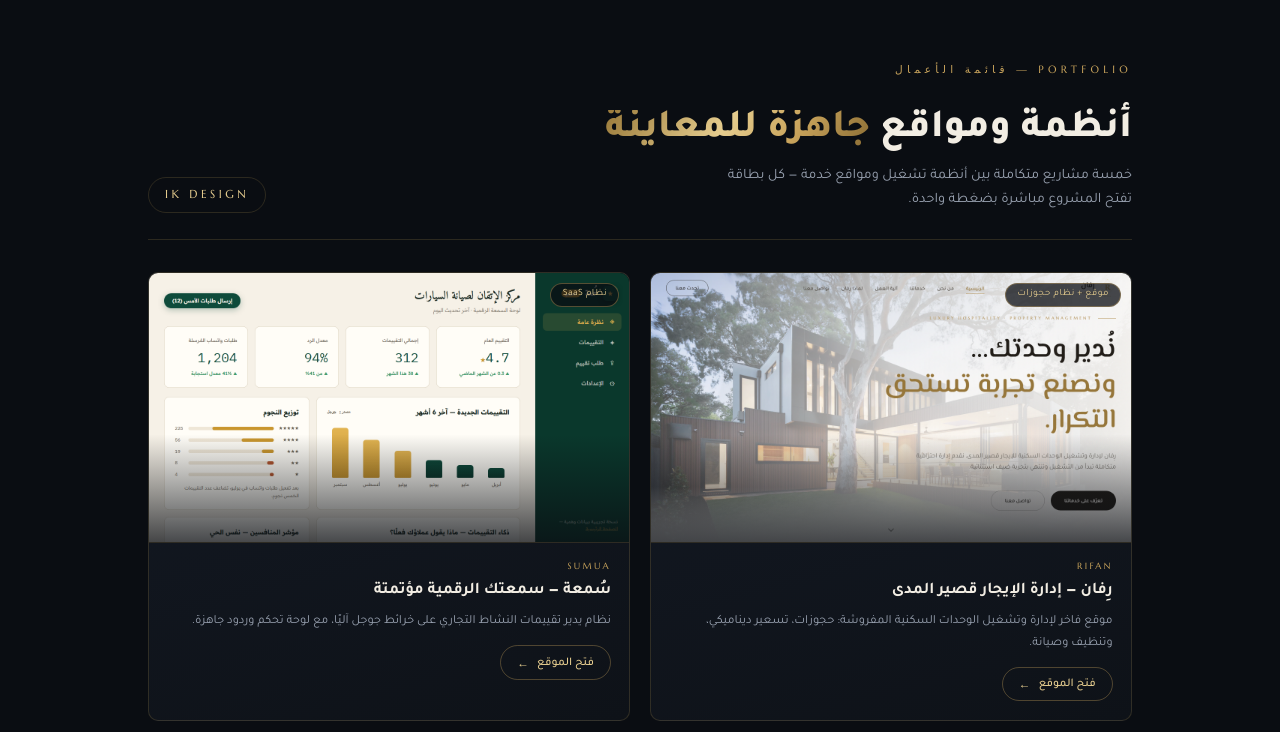
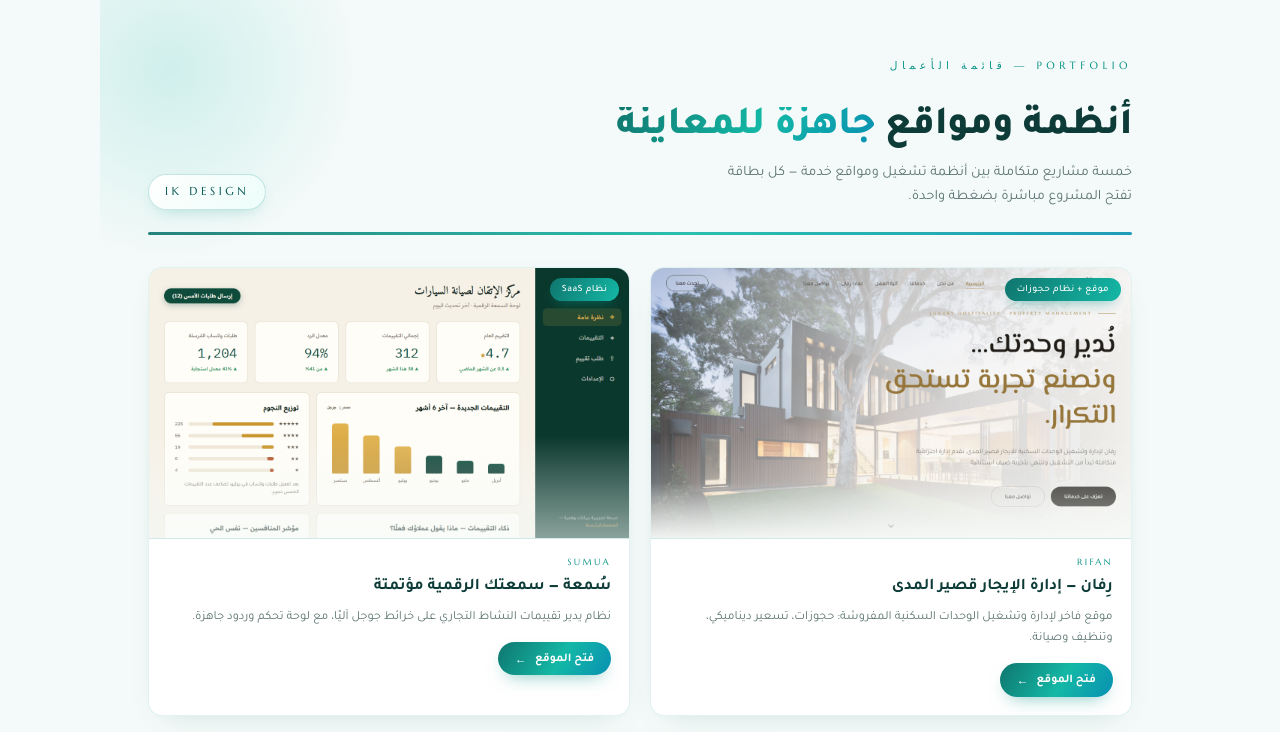
Before and after one commit to ikhalidfd-design/portfolio, a plain HTML site: page index.html in a window 1280 px wide. Shown: the top 732 px of the page. Drawn offline with Linux system fonts and the light colour scheme.

Commit message:
light turquoise redesign: portfolio + system showcase pages, fix wrong ons shot

```diff
--- a/index.html
+++ b/index.html
@@ -9,55 +9,80 @@
 <link href="https://fonts.googleapis.com/css2?family=Tajawal:wght@300;400;500;700;800&family=Marcellus&display=swap" rel="stylesheet">
 <style>
 :root{
-  --ink:#0a0d12;--ink2:#0e1218;--panel:#141a25;--line:rgba(201,164,92,.18);
-  --gold:#c9a45c;--gold2:#e6cd8f;--ivory:#f2ede3;--muted:#9aa3b2;
-  --grad:linear-gradient(120deg,#9a7a3a,#e6cd8f 45%,#c9a45c 70%,#8a6c33);
+  --teal:#0d9488;--teal2:#14b8a6;--deep:#0f5e58;--ink:#0c3b38;--muted:#5b7470;
+  --bg:#f4faf9;--card:#ffffff;--line:rgba(13,148,136,.22);--line2:rgba(13,148,136,.12);
+  --grad:linear-gradient(120deg,#0f766e,#14b8a6 55%,#0891b2);
 }
 *{margin:0;padding:0;box-sizing:border-box}
-html,body{background:var(--ink)}
-body{color:var(--ivory);font-family:'Tajawal',sans-serif;font-weight:400;line-height:1.7;-webkit-font-smoothing:antialiased}
+html,body{background:var(--bg)}
+body{color:var(--ink);font-family:'Tajawal',sans-serif;font-weight:400;line-height:1.7;-webkit-font-smoothing:antialiased}
 a{color:inherit;text-decoration:none}
-.kicker{font-family:'Marcellus',serif;letter-spacing:.4em;font-size:.66rem;color:var(--gold)}
+.kicker{font-family:'Marcellus',serif;letter-spacing:.42em;font-size:.66rem;color:var(--teal)}
 
-.page{max-width:1080px;margin:0 auto;padding:clamp(2rem,5vw,3.6rem) clamp(1.25rem,4vw,3rem) 2.5rem}
+.page{position:relative;max-width:1080px;margin:0 auto;padding:clamp(2rem,5vw,3.4rem) clamp(1.25rem,4vw,3rem) 2.5rem;overflow:hidden}
+.page::before{content:"";position:absolute;top:-140px;left:-140px;width:420px;height:420px;border-radius:50%;
+  background:radial-gradient(circle,rgba(20,184,166,.16),transparent 65%);pointer-events:none}
+.page::after{content:"";position:absolute;bottom:-160px;right:-120px;width:460px;height:460px;border-radius:50%;
+  background:radial-gradient(circle,rgba(8,145,178,.12),transparent 65%);pointer-events:none}
 
 /* ---------- header ---------- */
-header{display:flex;justify-content:space-between;align-items:flex-end;gap:1.5rem;padding-bottom:1.6rem;border-bottom:1px solid var(--line);margin-bottom:2rem}
-header h1{font-size:clamp(1.7rem,3.8vw,2.5rem);font-weight:800;margin-top:.7rem}
+header{position:relative;display:flex;justify-content:space-between;align-items:flex-end;gap:1.5rem;padding-bottom:1.6rem;margin-bottom:2rem}
+header::after{content:"";position:absolute;bottom:0;right:0;left:0;height:3px;border-radius:99px;
+  background:var(--grad);opacity:.9}
+header h1{font-size:clamp(1.7rem,3.8vw,2.5rem);font-weight:800;margin-top:.7rem;letter-spacing:-.01em}
 header h1 span{background:var(--grad);-webkit-background-clip:text;background-clip:text;color:transparent}
-header p{color:var(--muted);font-size:.9rem;max-width:420px}
-.hbrand{font-family:'Marcellus',serif;letter-spacing:.3em;font-size:.72rem;color:var(--gold2);border:1px solid var(--line);padding:.45rem 1rem;border-radius:99px;white-space:nowrap}
+header p{color:var(--muted);font-size:.9rem;max-width:430px}
+.hbrand{font-family:'Marcellus',serif;letter-spacing:.3em;font-size:.72rem;color:var(--deep);
+  background:linear-gradient(135deg,#ffffff,#ecfdf9);border:1px solid var(--line);
+  box-shadow:0 6px 18px -10px rgba(13,148,136,.45);padding:.45rem 1rem;border-radius:99px;white-space:nowrap}
 @media(max-width:640px){header{flex-direction:column;align-items:flex-start}}
 
-/* ---------- grid: 2 featured + 3 systems ---------- */
-.grid{display:grid;grid-template-columns:repeat(6,1fr);gap:1.2rem}
-.card{position:relative;background:linear-gradient(165deg,var(--panel),var(--ink2));border:1px solid var(--line);border-radius:10px;overflow:hidden;transition:transform .4s,border-color .4s}
-.card:hover{transform:translateY(-5px);border-color:rgba(201,164,92,.5)}
+/* ---------- grid ---------- */
+.grid{position:relative;display:grid;grid-template-columns:repeat(6,1fr);gap:1.2rem}
+.card{position:relative;background:var(--card);border:1px solid var(--line2);border-radius:14px;overflow:hidden;
+  box-shadow:0 10px 30px -18px rgba(15,94,88,.25);transition:transform .35s,box-shadow .35s,border-color .35s}
+.card::before{content:"";position:absolute;top:0;right:0;left:0;height:3px;z-index:3;
+  background:var(--grad);opacity:0;transition:opacity .35s}
+.card:hover{transform:translateY(-6px);border-color:var(--line);box-shadow:0 24px 44px -20px rgba(13,148,136,.45)}
+.card:hover::before{opacity:1}
 .card.f{grid-column:span 3}
 .card.s{grid-column:span 2}
 @media(max-width:760px){.card.f,.card.s{grid-column:span 6}}
-.shot{position:relative;aspect-ratio:16/9;overflow:hidden;border-bottom:1px solid var(--line);background:#0c1017}
-.shot img{width:100%;height:100%;object-fit:cover;object-position:top center;display:block}
-.shot::after{content:"";position:absolute;inset:0;background:linear-gradient(180deg,transparent 60%,rgba(10,13,18,.75))}
-.shot .tag{position:absolute;top:10px;inset-inline-start:10px;z-index:2;font-size:.6rem;letter-spacing:.04em;color:var(--gold2);border:1px solid rgba(201,164,92,.4);background:rgba(10,13,18,.75);padding:.18rem .7rem;border-radius:99px}
+
+.shot{position:relative;aspect-ratio:16/9;overflow:hidden;border-bottom:1px solid var(--line2);background:#eaf6f4}
+.shot img{width:100%;height:100%;object-fit:cover;object-position:top center;display:block;
+  transition:transform .5s}
+.card:hover .shot img{transform:scale(1.035)}
+.shot::after{content:"";position:absolute;inset:0;background:linear-gradient(180deg,transparent 62%,rgba(244,250,249,.55))}
+.shot .tag{position:absolute;top:10px;inset-inline-start:10px;z-index:2;font-size:.6rem;letter-spacing:.04em;font-weight:500;
+  color:#ffffff;background:linear-gradient(120deg,#0f766e,#14b8a6);padding:.2rem .75rem;border-radius:99px;
+  box-shadow:0 6px 14px -6px rgba(13,148,136,.6)}
+
 .body{padding:1rem 1.15rem 1.15rem}
 .body h3{font-size:1.02rem;font-weight:700}
-.body h3 small{font-family:'Marcellus',serif;font-size:.56rem;letter-spacing:.26em;color:var(--gold);display:block;margin-bottom:.25rem;font-weight:400}
-.body p{font-size:.78rem;color:var(--muted);margin:.35rem 0 .8rem}
-.visit{display:inline-flex;align-items:center;gap:.5rem;font-size:.74rem;font-weight:500;color:var(--gold2);border:1px solid rgba(201,164,92,.35);padding:.4rem 1rem;border-radius:99px}
-.visit:hover{background:rgba(201,164,92,.12)}
+.body h3 small{font-family:'Marcellus',serif;font-size:.56rem;letter-spacing:.26em;color:var(--teal);display:block;margin-bottom:.25rem;font-weight:400}
+.body p{font-size:.78rem;color:var(--muted);margin:.35rem 0 .85rem}
+.visit{display:inline-flex;align-items:center;gap:.5rem;font-size:.74rem;font-weight:700;color:#ffffff;
+  background:var(--grad);padding:.42rem 1.05rem;border-radius:99px;
+  box-shadow:0 8px 18px -8px rgba(13,148,136,.55);transition:box-shadow .3s,filter .3s}
+.visit:hover{filter:brightness(1.06);box-shadow:0 10px 22px -8px rgba(13,148,136,.7)}
 .visit .arr{font-family:'Marcellus',serif}
 
-footer{display:flex;justify-content:space-between;align-items:center;margin-top:2rem;padding-top:1.4rem;border-top:1px solid var(--line);font-size:.7rem;color:var(--muted)}
-footer b{color:var(--gold);font-family:'Marcellus',serif;letter-spacing:.3em;font-weight:400}
+footer{position:relative;display:flex;justify-content:space-between;align-items:center;margin-top:2rem;
+  padding-top:1.4rem;font-size:.7rem;color:var(--muted)}
+footer::before{content:"";position:absolute;top:0;right:0;left:0;height:1px;
+  background:linear-gradient(90deg,transparent,var(--line),transparent)}
+footer b{color:var(--teal);font-family:'Marcellus',serif;letter-spacing:.3em;font-weight:400}
 
 /* ---------- single-page print ---------- */
 @page{size:A4 portrait;margin:0}
 @media print{
-  html,body{background:#0a0d12}
+  html,body{background:#ffffff}
   .page{max-width:none;width:210mm;padding:10mm 12mm}
+  .page::before,.page::after{display:none}
   header h1{font-size:9mm} header p{font-size:3.2mm}
   .grid{gap:4mm}
+  .card{box-shadow:none;border:1px solid rgba(13,148,136,.3)}
   .body h3{font-size:3.8mm}.body h3 small{font-size:2mm}
   .body p{font-size:2.9mm;line-height:1.6}
   .visit{font-size:2.8mm;padding:1.6mm 4mm}
```
Also changed, not shown: systems/aamal.html (+7 -7 lines), systems/muhkam.html (+8 -7 lines), systems/ons.html (+8 -8 lines).
